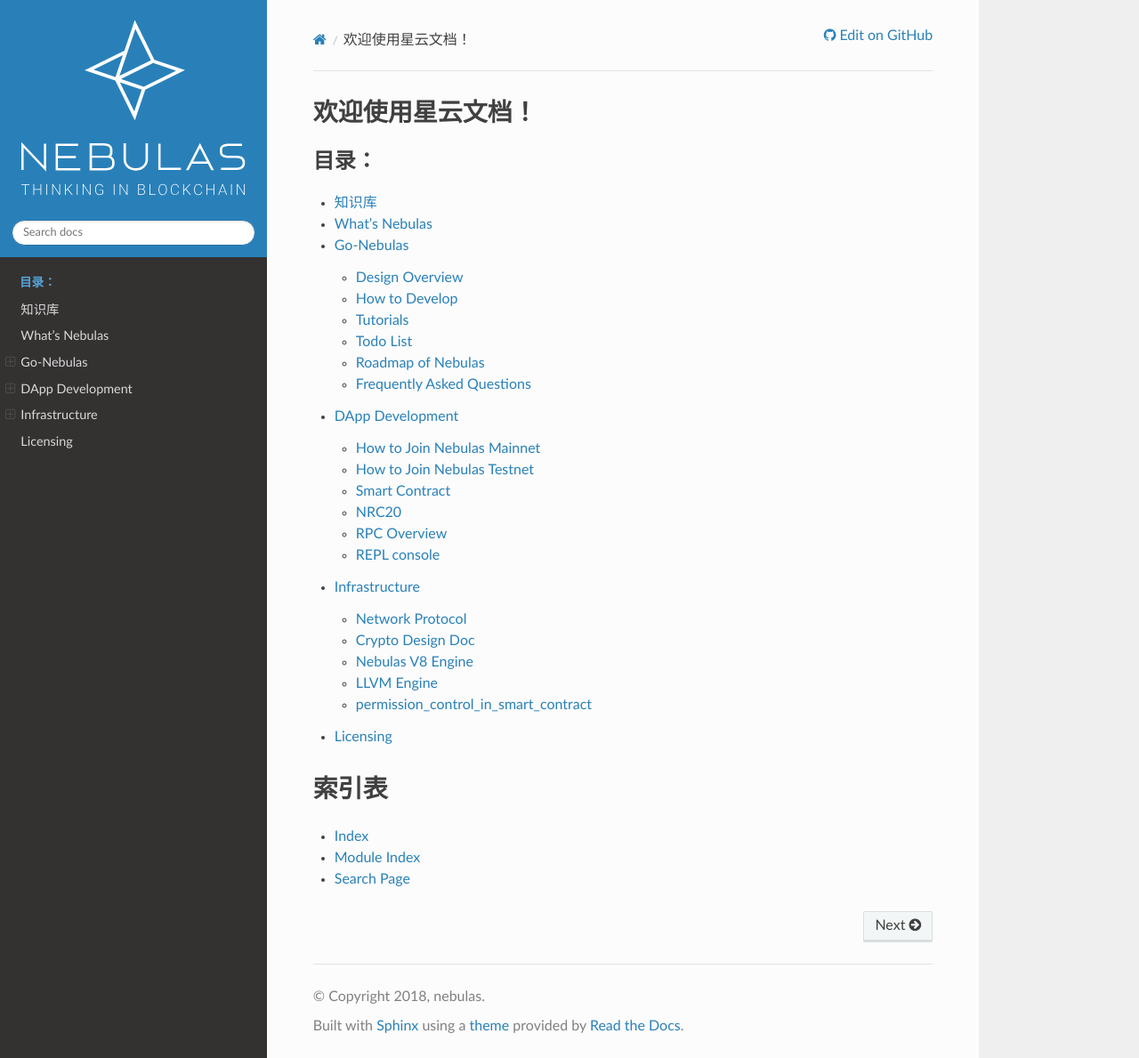
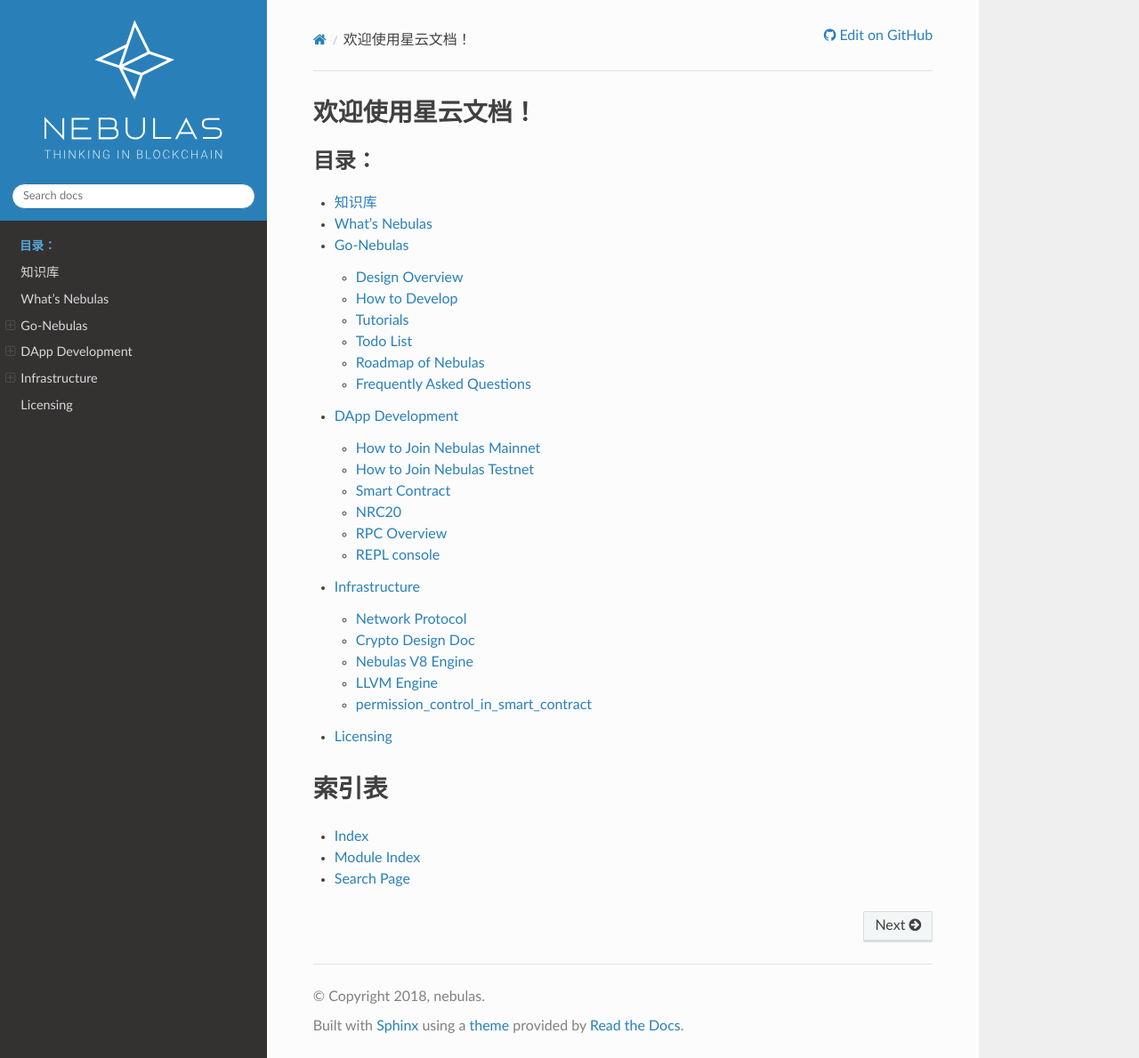
Before and after one commit to nebulasio/nebdocs, a Sphinx documentation site: the page built from docs/index.rst, in a window 1280 px wide and 1189 px high. Shown: the whole window at 89% size. Built offline with Sphinx 7.4.7 and the Read the Docs theme 2.0.0, drawn with Linux system fonts in a browser that asks for light colours.

Commit message:
add custom css file

```diff
--- /dev/null
+++ b/docs/_static/css/custom.css
@@ -0,0 +1,3 @@
+.wy-side-nav-search>a img.logo, .wy-side-nav-search .wy-dropdown>a img.logo{
+    width: 80%;
+}
--- a/docs/conf.py
+++ b/docs/conf.py
@@ -129,6 +129,9 @@
 # so a file named "default.css" will overwrite the builtin "default.css".
 html_static_path = ['_static']
 
+def setup(app):
+    app.add_stylesheet('css/custom.css')
+
 
 # -- Options for HTMLHelp output ------------------------------------------
 
```
Also changed, not shown: 1 other file.
